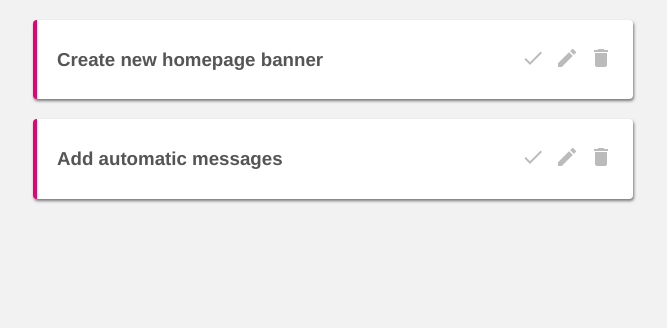
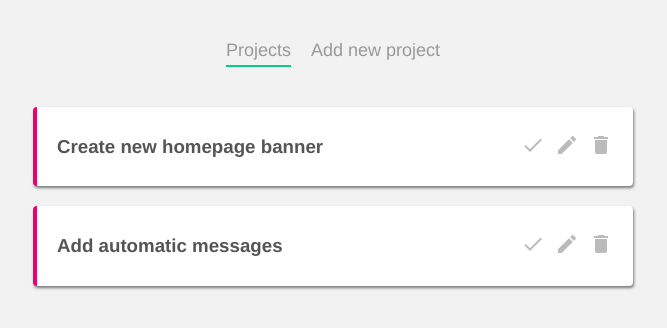
Before and after one commit to AlekhineFan/project-tracker, a Vue app in the folder vue_app/: page / in a window 1280 px wide. Shown: the top 328 px of the page, without its empty margins (307-974 px from the left). Built offline with nearby package versions, Linux system fonts and the light colour scheme; data requests are answered from the project's data file.

Commit message:
import and use navbar

```diff
--- a/vue_app/src/App.vue
+++ b/vue_app/src/App.vue
@@ -1,6 +1,15 @@
 <template>
+  <Navbar />
   <router-view />
 </template>
+
+<script>
+  import Navbar from './components/Navbar';
+
+  export default {
+    components: { Navbar },
+  };
+</script>
 
 <style>
   body {
```
